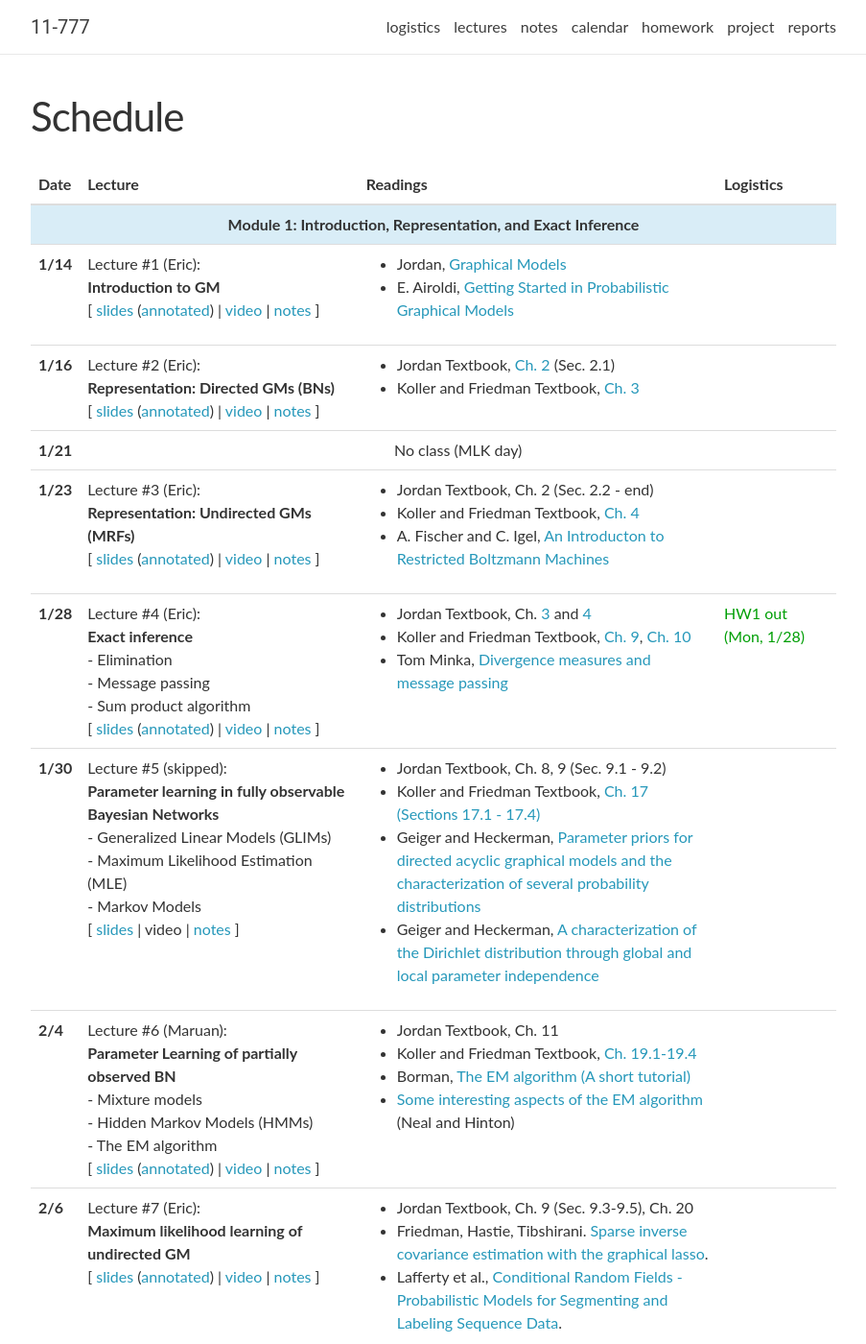
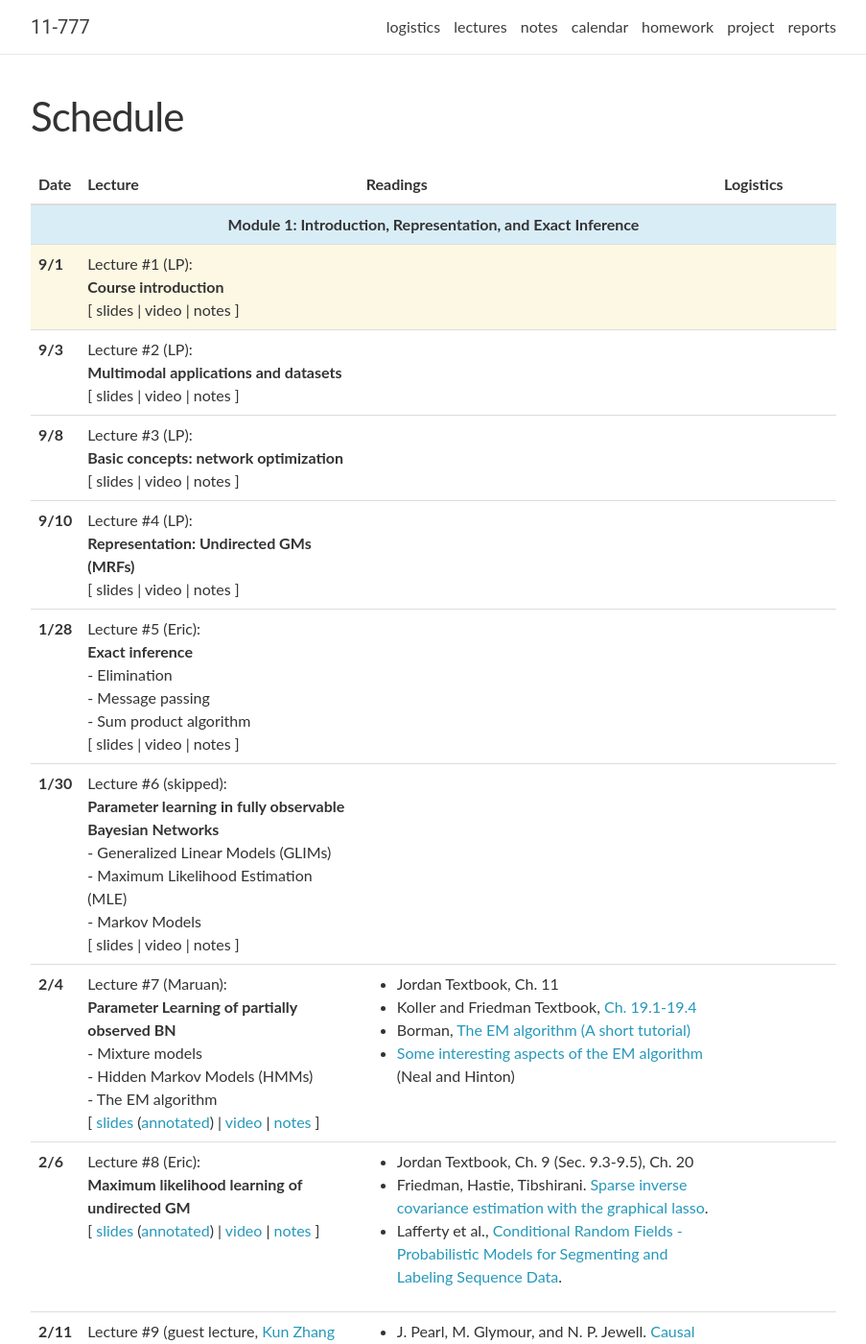
Before and after one commit to pliang279/mmml-course, a Jekyll site: the page built from _pages/lectures.md, in a window 1280 px wide and 1400 px high. Shown: the whole window at 96% size, without its empty margins (188-1091 px from the left). Built offline with Jekyll 4.4.1, drawn with Linux system fonts in a browser that asks for light colours; nearby versions of some CDN libraries; comment, search, counter and statistics services are not loaded; some of the changed text lies outside the part shown.

Commit message:
Update lectures.yml

```diff
--- a/_data/lectures.yml
+++ b/_data/lectures.yml
@@ -1,46 +1,47 @@
 - title: "Module 1: Introduction, Representation, and Exact Inference"
 
-- date: 1/14
-  lecturer: Eric
+- date: 9/1
+  lecturer: LP
   title: >
-    <strong>Introduction to GM</strong>
-  slides: "https://drive.google.com/file/d/1szM2TsiL8tNYU-MlyTv4vxiFWRitZ_NS"
-  annotated: "https://drive.google.com/file/d/1McR2fT6qGooQXMLVhOHSQsQ14lcKJKtP"
-  video: "https://scs.hosted.panopto.com/Panopto/Pages/Viewer.aspx?id=bab0b8be-a86f-4a46-9dae-a9d0012950cb"
-  notes: "https://sailinglab.github.io/pgm-spring-2019/notes/lecture-01/"
+    <strong>Course introduction</strong>
+  slides:
+  annotated:
+  video:
+  notes:
   readings:
-    - Jordan, <a href="https://www.cs.cmu.edu/~epxing/Class/10708-17/reading/graphical_model_Jordan.pdf" target="_blank">Graphical Models</a>
-    - E. Airoldi, <a href="https://dash.harvard.edu/bitstream/handle/1/2757496/Airoldi_GettingStarted.pdf" target="_blank">Getting Started in Probabilistic Graphical Models</a>
   logistics:
 
-- date: 1/16
-  lecturer: Eric
+- date: 9/3
+  lecturer: LP
   title: >
-    <strong>Representation: Directed GMs (BNs)</strong>
-  slides: "https://drive.google.com/open?id=1pl_IeC4N11IUMAyJnPcT_HDLHBVfB4Qx"
-  annotated: "https://drive.google.com/open?id=1OLREY-CC8OIZfY_8G1lEdqzSMsNZXHTe"
-  video: "https://scs.hosted.panopto.com/Panopto/Pages/Viewer.aspx?id=388ec3f4-de78-4f5e-b5ca-a9d001296630"
-  notes: "https://sailinglab.github.io/pgm-spring-2019/notes/lecture-02/"
+    <strong>Multimodal applications and datasets</strong>
+  slides:
+  annotated:
+  video:
+  notes:
   readings:
-    - Jordan Textbook, <a href="https://people.eecs.berkeley.edu/~jordan/prelims/chapter2.pdf" target="_blank">Ch. 2</a> (Sec. 2.1)
-    - Koller and Friedman Textbook, <a href="https://www.cs.cmu.edu/~epxing/Class/10708-17/readings/Ch%203.pdf" target="_blank">Ch. 3</a>
   logistics:
 
-- date: 1/21
-  title: No class (MLK day)
+- date: 9/8
+  lecturer: LP
+  title: >
+    <strong>Basic concepts: network optimization</strong>
+  slides:
+  annotated:
+  video:
+  notes:
+  readings:
+  logistics:
 
-- date: 1/23
-  lecturer: Eric
+- date: 9/10
+  lecturer: LP
   title: >
     <strong>Representation: Undirected GMs (MRFs)</strong>
-  slides: "https://drive.google.com/open?id=10-YQcNcpEETh8GAbrm2Oc4jFFO5J6q1B"
-  annotated: "https://drive.google.com/open?id=18ZfonufLq-SvXkdITONQkh7rWt9fywxZ"
-  video: "https://scs.hosted.panopto.com/Panopto/Pages/Viewer.aspx?id=702de16d-fb04-4906-9014-a9d0012983e2"
-  notes: "https://sailinglab.github.io/pgm-spring-2019/notes/lecture-03/"
+  slides:
+  annotated:
+  video:
+  notes:
   readings:
-    - Jordan Textbook, Ch. 2 (Sec. 2.2 - end)
-    - Koller and Friedman Textbook, <a href="http://www.cs.cmu.edu/~epxing/Class/10708-17/readings/Ch%204.pdf" target="_blank">Ch. 4</a>
-    - A. Fischer and C. Igel, <a href="https://pdfs.semanticscholar.org/dd13/5a89b5075af5cbef5becaf419457cdd77cc9.pdf" target="_blank">An Introducton to Restricted Boltzmann Machines</a>
   logistics:
 
 - date: 1/28
@@ -50,17 +51,12 @@
     - Elimination <br />
     - Message passing <br />
     - Sum product algorithm
-  slides: "https://drive.google.com/open?id=1CB0FIvx30B8zZYPLxirZNBxPgAR0Nj8K"
-  annotated: "https://drive.google.com/open?id=17rDMZ_fCWCYt4z2nsIDsmQTJfMuuhBrc"
-  video: "https://scs.hosted.panopto.com/Panopto/Pages/Viewer.aspx?id=61db95f2-aec1-415d-9180-a9d0012992fe"
-  notes: "https://sailinglab.github.io/pgm-spring-2019/notes/lecture-04/"
+  slides:
+  annotated:
+  video:
+  notes:
   readings:
-    - Jordan Textbook, Ch. <a href="https://people.eecs.berkeley.edu/~jordan/prelims/chapter3.pdf" target="_blank">3</a> and <a href="https://people.eecs.berkeley.edu/~jordan/prelims/chapter4.pdf" target="_blank">4</a>
-    - Koller and Friedman Textbook, <a href="https://www.cs.cmu.edu/~epxing/Class/10708-17/readings/Ch9.1-9.4.pdf" target="_blank">Ch. 9</a>, <a href="https://www.cs.cmu.edu/~epxing/Class/10708-17/readings/Ch10.1-10.3.pdf" target="_blank">Ch. 10</a>
-    - Tom Minka, <a href="https://www.seas.harvard.edu/courses/cs281/papers/minka-divergence.pdf" target="_blank">Divergence measures and message passing</a>
-
-  logistics: >
-    <span class="event">HW1 out (Mon, 1/28)</span>
+  logistics:
 
 - date: 1/30
   lecturer: skipped
@@ -69,15 +65,11 @@
     - Generalized Linear Models (GLIMs) <br />
     - Maximum Likelihood Estimation (MLE) <br />
     - Markov Models
-  slides: "https://drive.google.com/open?id=1OrnH0oxvWUa6lsJJMeuhmrjBpW1sUDvV"
+  slides:
   annotated:
   video:
-  notes: "https://sailinglab.github.io/pgm-spring-2019/notes/lecture-05/"
+  notes:
   readings:
-    - Jordan Textbook, Ch. 8, 9 (Sec. 9.1 - 9.2)
-    - Koller and Friedman Textbook, <a href="https://www.cs.cmu.edu/~epxing/Class/10708-17/readings/Ch17.1-17.4.pdf" target="_blank">Ch. 17 (Sections 17.1 - 17.4)</a>
-    - Geiger and Heckerman, <a href="https://projecteuclid.org/euclid.aos/1035844981" target="_blank">Parameter priors for directed acyclic graphical models and the characterization of several probability distributions</a>
-    - Geiger and Heckerman, <a href="https://projecteuclid.org/euclid.aos/1069362752" target="_blank">A characterization of the Dirichlet distribution through global and local parameter independence</a>
   logistics:
 
 - date: 2/4
```
